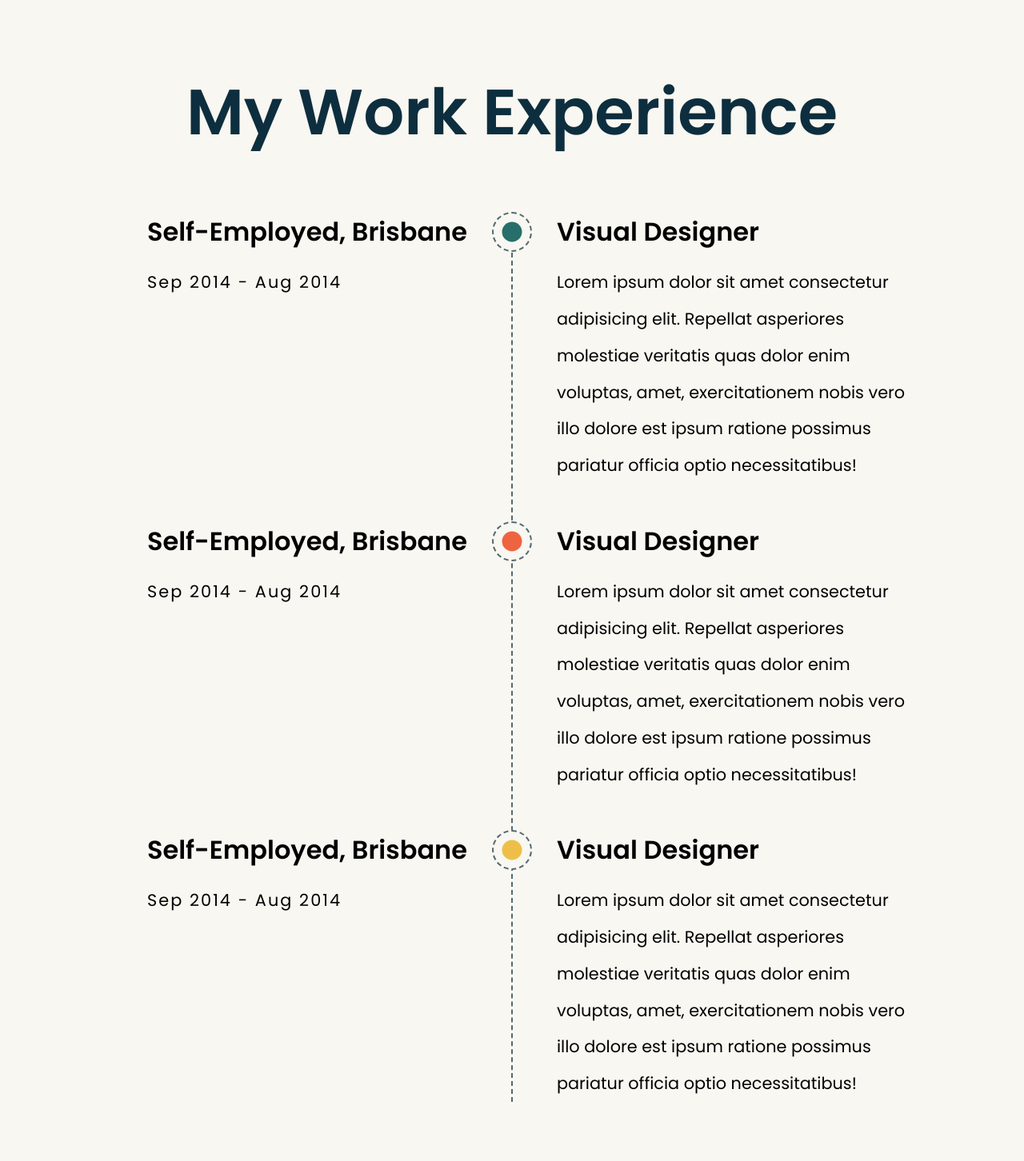
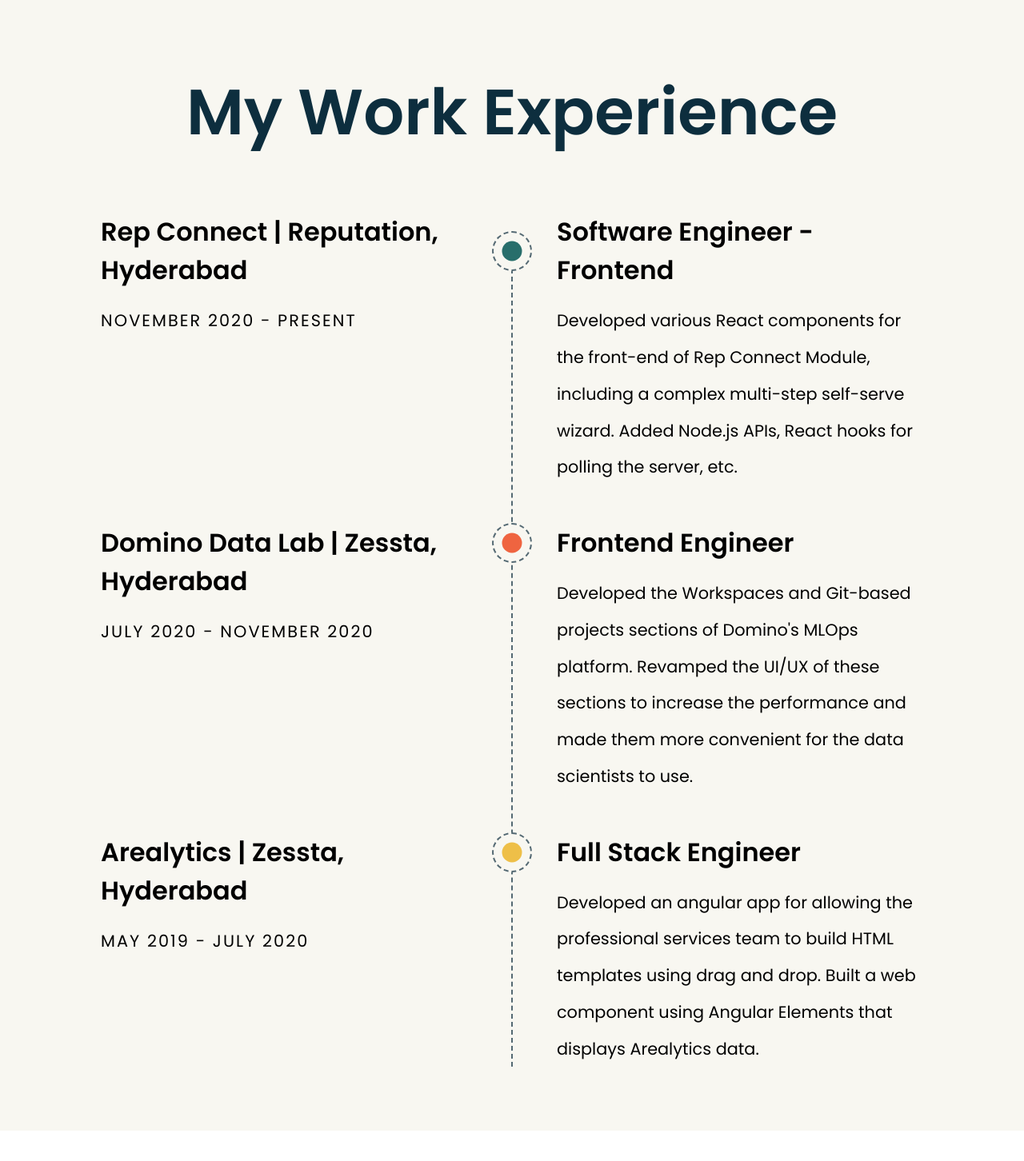
Before and after one commit to rameshx/rameshx.github.io, a React (Create React App) app: page / in a window 1280 px wide. Shown: the top 1452 px of the page at 80% size. After the commit the page ends 1414 px from the top, so only its background shows below. Built offline with nearby package versions, Linux system fonts and the light colour scheme.

Commit message:
populate experience section

```diff
--- a/src/experience/Experience.jsx
+++ b/src/experience/Experience.jsx
@@ -8,48 +8,47 @@
         <div className="timeline">
           <ul>
             <li className="timeline-item time primary">
-              <h5>Self-Employed, Brisbane</h5>
+              <h5>Rep Connect | Reputation, Hyderabad</h5>
               <p>
-                <time>Sep 2014 - Aug 2014</time>
+                <time>NOVEMBER 2020 - PRESENT</time>
               </p>
             </li>
             <li className="timeline-item description primary">
-              <h5>Visual Designer</h5>
+              <h5>Software Engineer - Frontend</h5>
               <p>
-                Lorem ipsum dolor sit amet consectetur adipisicing elit.
-                Repellat asperiores molestiae veritatis quas dolor enim
-                voluptas, amet, exercitationem nobis vero illo dolore est ipsum
-                ratione possimus pariatur officia optio necessitatibus!
+                Developed various React components for the front-end of Rep
+                Connect Module, including a complex multi-step self-serve
+                wizard. Added Node.js APIs, React hooks for polling the server,
+                etc.
               </p>
             </li>
             <li className="timeline-item time secondary">
-              <h5>Self-Employed, Brisbane</h5>
+              <h5>Domino Data Lab | Zessta, Hyderabad</h5>
               <p>
-                <time>Sep 2014 - Aug 2014</time>
+                <time>JULY 2020 - NOVEMBER 2020</time>
               </p>
             </li>
             <li className="timeline-item description secondary">
-              <h5>Visual Designer</h5>
+              <h5>Frontend Engineer</h5>
               <p>
-                Lorem ipsum dolor sit amet consectetur adipisicing elit.
-                Repellat asperiores molestiae veritatis quas dolor enim
-                voluptas, amet, exercitationem nobis vero illo dolore est ipsum
-                ratione possimus pariatur officia optio necessitatibus!
+                Developed the Workspaces and Git-based projects sections of
+                Domino's MLOps platform. Revamped the UI/UX of these sections to
+                increase the performance and made them more convenient for the
+                data scientists to use.
               </p>
             </li>
             <li className="timeline-item time tertiary">
-              <h5>Self-Employed, Brisbane</h5>
+              <h5>Arealytics | Zessta, Hyderabad</h5>
               <p>
-                <time>Sep 2014 - Aug 2014</time>
+                <time>MAY 2019 - JULY 2020</time>
               </p>
             </li>
             <li className="timeline-item description tertiary">
-              <h5>Visual Designer</h5>
+              <h5>Full Stack Engineer</h5>
               <p>
-                Lorem ipsum dolor sit amet consectetur adipisicing elit.
-                Repellat asperiores molestiae veritatis quas dolor enim
-                voluptas, amet, exercitationem nobis vero illo dolore est ipsum
-                ratione possimus pariatur officia optio necessitatibus!
+                Developed an angular app for allowing the professional services
+                team to build HTML templates using drag and drop. Built a web
+                component using Angular Elements that displays Arealytics data.
               </p>
             </li>
           </ul>
--- a/src/experience/Experience.scss
+++ b/src/experience/Experience.scss
@@ -78,7 +78,7 @@
       padding: 0;
 
       display: grid;
-      grid-template-columns: 1fr 1fr;
+      grid-template-columns: repeat(2, 1fr);
       column-gap: $column-gap;
       row-gap: $row-gap;
 
@@ -97,8 +97,6 @@
       }
 
       .timeline-item.time {
-        justify-self: end;
-
         time {
           letter-spacing: 0.1em;
         }
```
